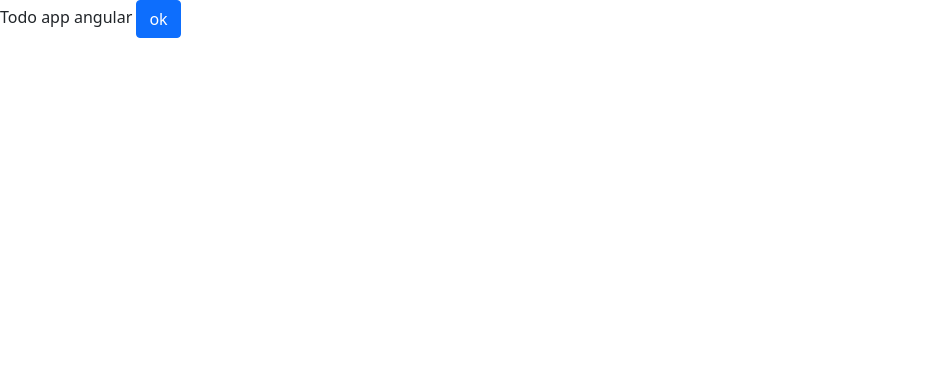
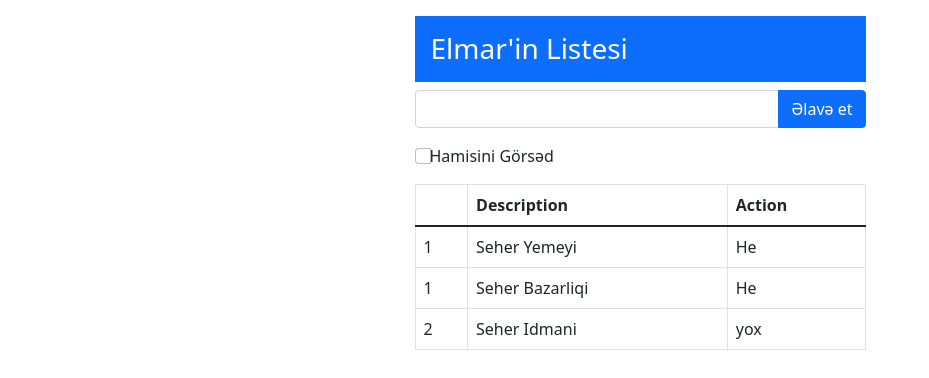
Before and after one commit to Elmar101/Angular-todo-app-morning-meal, an Angular app in the folder todo-app/: page / in a window 1280 px wide. Shown: the top 378 px of the page, without its empty margins (0-929 px from the left). Built offline with nearby package versions, Linux system fonts and the light colour scheme.

Commit message:
Uyqulamanin Tasarimi

```diff
--- a/todo-app/src/app/app.component.html
+++ b/todo-app/src/app/app.component.html
@@ -1,2 +1 @@
-Todo app angular
-<button class="btn btn-primary">ok</button>
+<app-todo></app-todo>
--- a/todo-app/src/app/app.module.ts
+++ b/todo-app/src/app/app.module.ts
@@ -2,10 +2,12 @@ import { NgModule } from '@angular/core';
 import { BrowserModule } from '@angular/platform-browser';
 
 import { AppComponent } from './app.component';
+import { TodoComponent } from './todo/todo.component';
 
 @NgModule({
   declarations: [
-    AppComponent
+    AppComponent,
+    TodoComponent
   ],
   imports: [
     BrowserModule
--- /dev/null
+++ b/todo-app/src/app/todo/todo.component.html
@@ -0,0 +1,43 @@
+<div class="container">
+    <div class="row">
+        <div class="col-5 mx-auto">
+            <h3 class="bg-primary text-white p-3">
+                Elmar'in Listesi
+            </h3>
+            <div class="input-group mb-3">
+                <input type="text" class="form-control"/>
+                <button class="btn btn-primary"> Əlavə et </button>
+            </div>
+            <div class="input-group mb-3">
+                <input type="checkbox" class="form-check-input" name="" id="disableAll"/>
+                <label for="disableAll" class="form-check-label"> Hamisini Görsəd</label>
+            </div>
+            <table class="table table-bordered">
+                <thead>
+                    <tr>
+                        <th></th>
+                        <th>Description</th>
+                        <th>Action</th>
+                    </tr>
+                </thead>
+                <tbody>
+                    <tr>
+                        <td>1</td>
+                        <td>Seher Yemeyi</td>
+                        <td>He</td>
+                    </tr>
+                    <tr>
+                        <td>1</td>
+                        <td>Seher Bazarliqi</td>
+                        <td>He</td>
+                    </tr>
+                    <tr>
+                        <td>2</td>
+                        <td>Seher Idmani</td>
+                        <td>yox</td>
+                    </tr>
+                </tbody>
+            </table>
+        </div>
+    </div>
+</div>
--- /dev/null
+++ b/todo-app/src/app/todo/todo.component.ts
@@ -0,0 +1,15 @@
+import { Component, OnInit } from '@angular/core';
+
+@Component({
+  selector: 'app-todo',
+  templateUrl: './todo.component.html',
+  styleUrls: ['./todo.component.scss']
+})
+export class TodoComponent implements OnInit {
+
+  constructor() { }
+
+  ngOnInit(): void {
+  }
+
+}
--- a/todo-app/src/index.html
+++ b/todo-app/src/index.html
@@ -7,7 +7,7 @@
   <meta name="viewport" content="width=device-width, initial-scale=1">
   <link rel="icon" type="image/x-icon" href="favicon.ico">
 </head>
-<body>
+<body class="p-2 m-2">
   <app-root></app-root>
 </body>
 </html>
```
Also changed, not shown: todo-app/src/app/todo/todo.component.scss (added).
